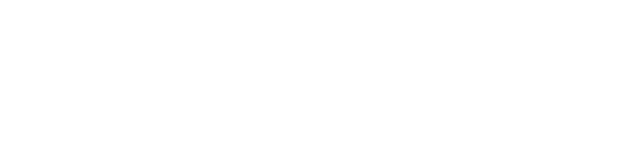
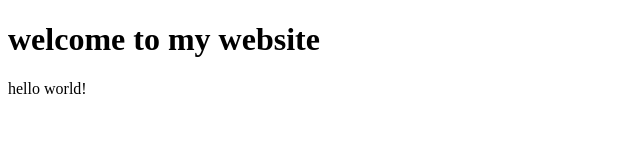
Before and after one commit to khanmamia/Hello-world, a plain HTML site: page index.html in a window 1280 px wide. Shown: the whole page, without its empty margins (0-640 px from the left). Drawn offline with Linux system fonts and the light colour scheme.

Commit message:
added a header

```diff
--- a/index.html
+++ b/index.html
@@ -6,6 +6,8 @@
     <title>Document</title>
 </head>
 <body>
+    <h1>welcome to my website</h1>
+    hello world!
 
 </body>
 </html>
```
